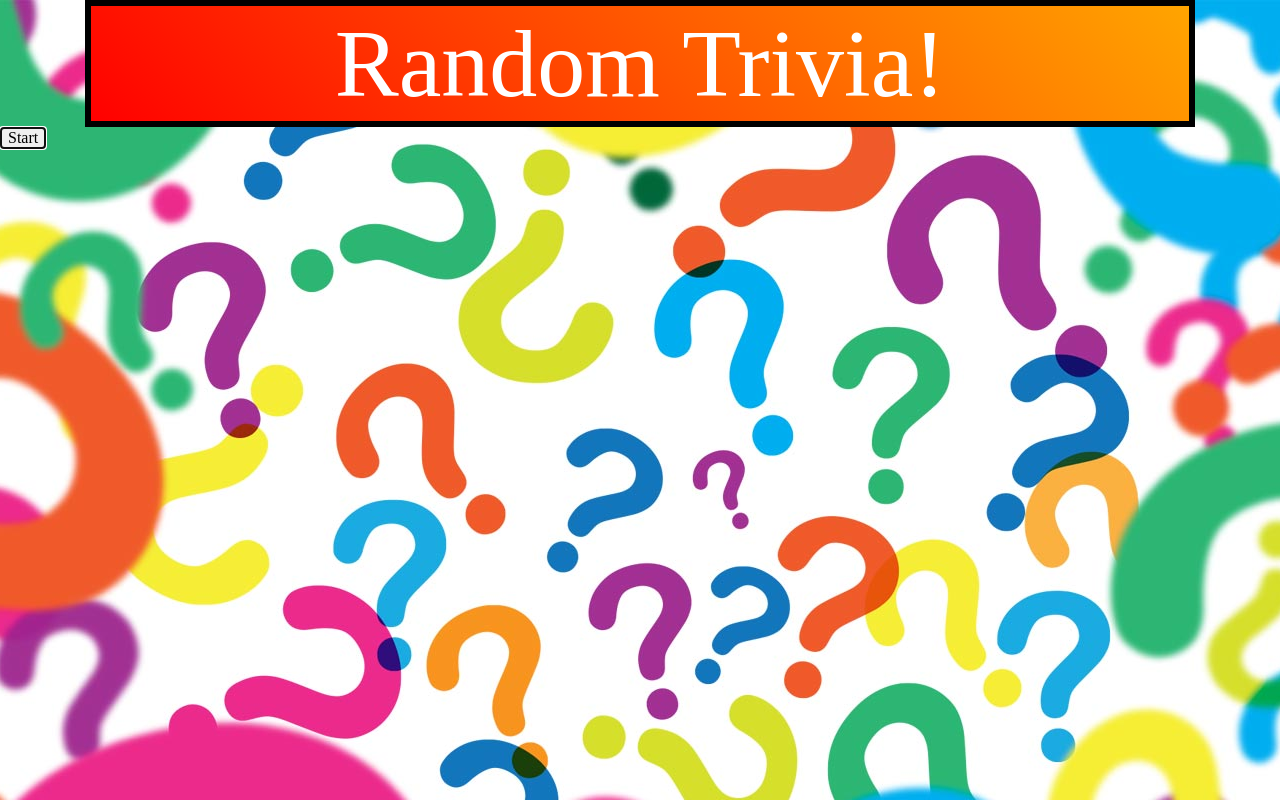
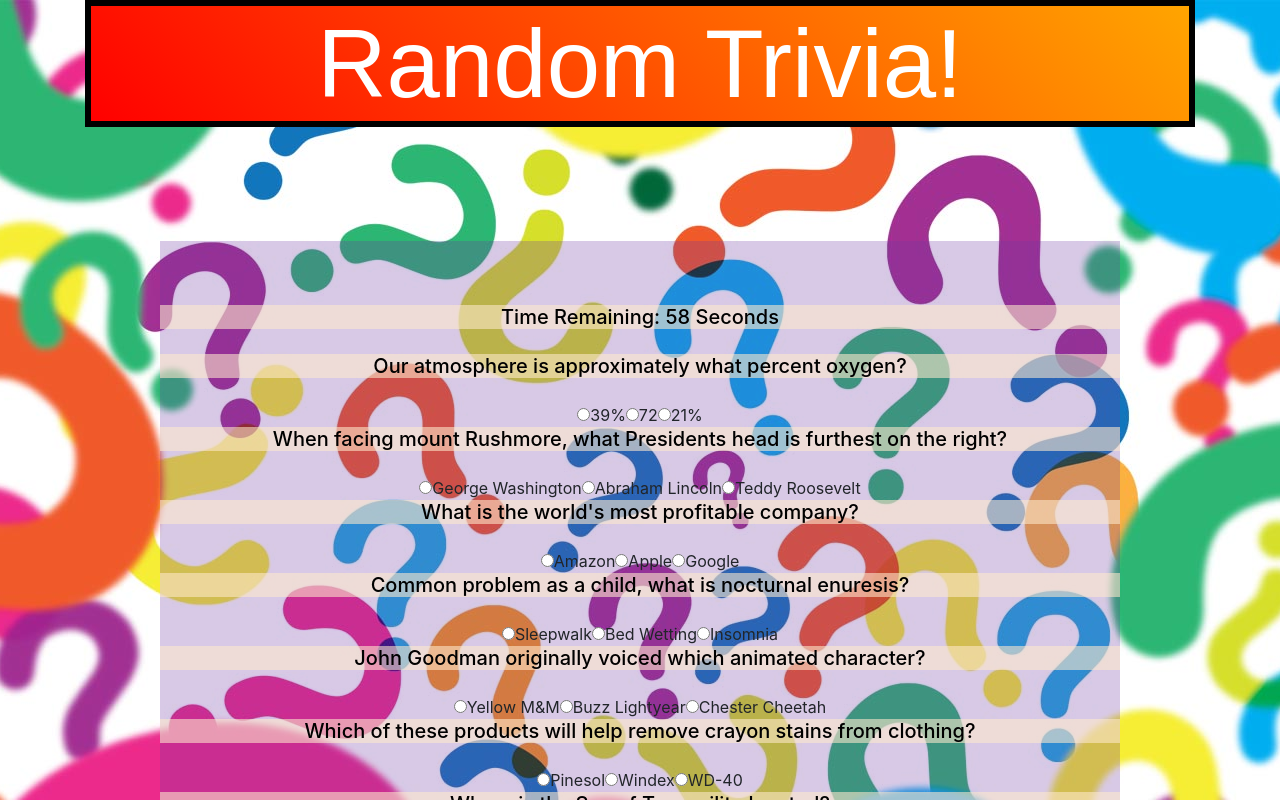
Before and after one commit to diesol49/TriviaGame, a plain HTML site: page index.html in a window 1280 px wide. Both pictures are taken after a click on the button "Start". Shown: the top 800 px of the page. Drawn offline with nearby package versions, Linux system fonts and the light colour scheme.

Commit message:
finished assigment

```diff
--- a/assets/css/style.css
+++ b/assets/css/style.css
@@ -6,6 +6,7 @@ body {
     width: 100%;
     height: 100%;
     margin: 0px;
+    text-align: center;
 }
 
 .display-1 {
@@ -16,26 +17,57 @@ body {
 
 }
 
-#mainTimer {
-    text-align: center;
+#wrapper {
+    width: 960px;
+    min-height: 80%;
+    box-sizing: border-box;
+    padding: 5% 0;
+    margin: 5% auto;
+    background-color: rgba(108, 52, 160, 0.267);
 }
 
-.button {
-    text-align: center;
+#sub-wrapper {
+    position: relative;
+    top: 20%;
 }
 
-.questions {
-        background-image: url(../images/240_F_224032170_7PfrDJYWjCw4Rs1WFvhPkiSPuD02sw1q.jpg);
-        position: absolute;
-        color: white;
-        padding: 20px;
-        border-width: 12px;
-        font-variant: small-caps;
-        font-weight: bold;
-        height: 200px;
-        width: 400px;
-        margin: -100px 0 0 -200px;
-        top: 50%;
-        left: 50%;
-        border: black 3px;
-    }
+button {
+    display: block;
+    width: 100px;
+    height: 50px;
+    margin: 5px auto 0;
+    font-size: 22px;
+    cursor: pointer;
+    background: transparent;
+    border: 0;
+}
+h1 {
+    margin-bottom: 50px;
+    font-family: Geo, sans-serif;
+    font-size: 6.5em;
+    font-weight: bold;
+    color: blue;
+}
+
+h2 {
+    margin-bottom: 25px;
+    font-size: 20px;
+    color: black;
+    background-color: rgba(255, 235, 205, 0.575);
+}
+
+h3 {
+  margin-bottom: 10px;
+  font-size: 20px;
+  background-color:
+
+}
+
+#start {
+    margin-top: 10%;
+    background: rgb(235, 125, 0);
+    border: 2px solid rgb(38, 38, 43);
+  }
+#quiz h2 {
+        margin-top: 50px;
+}
--- a/assets/javascript/app.js
+++ b/assets/javascript/app.js
@@ -1,140 +1,139 @@
+var card = $("#quiz-area");
 
-
-// display a timer
-var area = $("#quiz");
-
-var myQuestions = [
+// Questions
+var questions = [
     {
     question: "Our atmosphere is approximately what percent oxygen?",
-    choices: [  "39%",
+    answers: [      "39%",
                     "72",
                     "21%"],
-    answer: "21%"
+    correctAnswer:  "21%"
 
     },
 
 {
     question: "When facing mount Rushmore, what Presidents head is furthest on the right?",
-    choices: [   "George Washington",
+    answers: [      "George Washington",
                     "Abraham Lincoln",
                     "Teddy Roosevelt"],
-    answer: "Abraham Lincoln"
+    correctAnswer:  "Abraham Lincoln"
     },
 
 {
     question: "What is the world's most profitable company?",
-    choices: [  "Amazon",
+    answers: [      "Amazon",
                     "Apple",
                     "Google"],
-    answer: "Apple"
+    correctAnswer:  "Apple"
     },
 
 {
     question: "Common problem as a child, what is nocturnal enuresis?",
-    choices: [  "Sleepwalk",
+    answers: [      "Sleepwalk",
                     "Bed Wetting",
                     "Insomnia"],
-    answer: "Bed Wetting"
+    correctAnswer:  "Bed Wetting"
     },
 
 {
     question: "John Goodman originally voiced which animated character?",
-    choices: [  "Yellow M&M",
+    answers: [      "Yellow M&M",
                     "Buzz Lightyear",
                     "Chester Cheetah"],
-    answer: "Yellow M&M"
+    correctAnswer:  "Yellow M&M"
     },
 
 {
     question: "Which of these products will help remove crayon stains from clothing?",
-    choices: [  "Pinesol",
-                "Windez",
+    answers: [      "Pinesol",
+                    "Windex",
                     "WD-40"],
-    answer: "WD-40"
+    correctAnswer:  "WD-40"
     },
 
 {
     question: "Where is the Sea of Tranquility located?",
-    choices: [  "The Moon",
+    answers: [      "The Moon",
                     "Brazil",
                     "Australia"],
-    answer: "The Moon"
+    correctAnswer:  "The Moon"
     },
 
 {
     question: "Which chess piece can only move diagonally?",
-    choices: [  "Rook",
+    answers: [      "Rook",
                     "Knight",
                     "Bishop"],
-    answer: "Bishop"
+    correctAnswer:  "Bishop"
     },
 
 {
     question: "What was the first planet discovered by using a telescope in 1781?",
-    choices: [  "Mars",
+    answers: [      "Mars",
                     "Uranus",
                     "Jupiter"],
-    answer: "Uranus"
+    correctAnswer:  "Uranus"
     },
 
 {
     question: "Why doesn't a duck's quack echo?",
-    choices: [  "Unique Vocal Chords",
+    answers: [      "Unique Vocal Chords",
                     "Hollow Beaks",
                     "Nobody Knows"],
-    answer: "Nobody Knows"
+    correctAnswer:  "Nobody Knows"
     },
 
 {
     question: "What is the Milky Way?",
-    choices: [  "Chocolate Bar",
+    answers: [      "Chocolate Bar",
                     "A form of stars",
                     "Our Galaxy"],
-    answer: "Our Galaxy"
+    correctAnswer:  "Our Galaxy"
     },
 ];
 
-var counter
+var timer;
+
 var game = {
   correct: 0,
   incorrect: 0,
-    timer: 40,
+  counter: 60,
 
   countdown: function() {
-        game.timer--;
-        $("#timer-number").html(game.timer);
-        if (game.timer === 0) {
-            console.log("Time Up!");
+    game.counter--;
+    $("#counter-number").html(game.counter);
+    if (game.counter === 0) {
+      console.log("TIME UP");
       game.done();
     }
   },
 
   start: function() {
-        counter = setInterval(game.countdown, 1000);
+    timer = setInterval(game.countdown, 1000);
 
-        $("#main-timer").prepend(
-            "<h2>Time Remaining: <span id='counter-number'>40</span> Seconds</h2>"
+    $("#sub-wrapper").prepend(
+      "<h2>Time Remaining: <span id='counter-number'>60</span> Seconds</h2>"
     );
 
     $("#start").remove();
 
-        for (var i = 0; i < myQuestions.length; i++) {
-            area.append("<h2>" + myQuestions[i].question + "</h2>");
-            for (var j = 0; j < myQuestions[i].choices.length; j++) {
-                area.append("<input type='radio' name='question-" + i +
-                "' value='" + myQuestions[i].choices[j] + "''>" + myQuestions[i].choices[j]);
+    for (var i = 0; i < questions.length; i++) {
+      card.append("<h2>" + questions[i].question + "</h2>");
+      for (var j = 0; j < questions[i].answers.length; j++) {
+        card.append("<input type='radio' name='question-" + i +
+          "' value='" + questions[i].answers[j] + "''>" + questions[i].answers[j]);
       }
     }
 
-        area.append("<button id ='done'> Done</button>");
+    card.append("<button id='done'>Done</button>");
   },
 
   done: function() {
-        var inputs = area.children("input:checked");
+    var inputs = card.children("input:checked");
     for (var i = 0; i < inputs.length; i++) {
-            if ($(inputs[i]).val () === myQuestions[i].answer) {
+      if ($(inputs[i]).val() === questions[i].correctAnswer) {
         game.correct++;
-            }   else{
+      } else {
         game.incorrect++;
       }
     }
@@ -142,16 +141,18 @@ var game = {
   },
 
   result: function() {
-        clearInterval(counter);
-        $("#main-timer h2").remove();
+    clearInterval(timer);
 
-        area.html("<h2> Done!</h2>");
-        area.append("<h3>Correct Answers: " + this.correct + "</h3>");
-        area.append("<h3>Incorrect Answers: " + this.incorrect + "</h3>");
+    $("#sub-wrapper h2").remove();
+
+    card.html("<h2>All Done!</h2>");
+    card.append("<h3>Correct Answers: " + this.correct + "</h3>");
+    card.append("<h3>Incorrect Answers: " + this.incorrect + "</h3>");
   }
 };
 
-$(docuemnt).on("click", "#start", function() {
+
+$(document).on("click", "#start", function() {
   game.start();
 });
 
--- a/index.html
+++ b/index.html
@@ -5,19 +5,18 @@
     <meta charset="UTF-8">
     <meta name="viewport" content="width=device-width, initial-scale=1.0">
     <meta http-equiv="X-UA-Compatible" content="ie=edge">
+    <!-- BOOTSTRAP -->
     <link rel="stylesheet" href="https://stackpath.bootstrapcdn.com/bootstrap/4.3.1/css/bootstrap.min.css"
-        integrity="sha384-ggOyR0iXCbMQv3Xipma34MD+dH/1fQ784/j6cY/iJTQUOhcWr7x9JvoRxT2MZw1T" crossorigin="anonymous">
+    integrity="sha384-ggOyR0iXCbMQv3Xipma34MD+dH/1fQ784/j6cY/iJTQUOhcWr7x9JvoRxT2MZw1T" crossorigin="anonymous">
+    <!-- CSS SHEET -->
     <link rel="stylesheet" type="text/css" href="assets/css/style.css">
-    <link rel="stylesheet" href="https://cdnjs.cloudflare.com/ajax/libs/meyer-reset/2.0/reset.css">
-
+    <!-- jQUERY -->
     <script type="text/javascript" src="https://cdnjs.cloudflare.com/ajax/libs/jquery/3.2.1/jquery.min.js"></script>
 
     <title>TriviaGame</title>
 </head>
 
 <body>
-    <script type="text/javascript" src="assets/javascript/app.js"></script>
-
 
     <div class="container">
         <div class="row">
@@ -25,19 +24,20 @@
                 <h1 class="display-1">Random Trivia!</h1>
             </div>
         </div>
-
     </div>
 
+
     <!-- append the questions into this div -->
-    <div class="wrapper">
-        <div id="main-timer">
-            <div id="quiz">
+    <div id="wrapper">
+        <div id="sub-wrapper">
+            <div id="quiz-area">
                 <button id="start">Start</button>
             </div>
-
-
         </div>
     </div>
+
+    <script type="text/javascript" src="assets/javascript/app.js"></script>
+
 </body>
 
 </html>
```
Lines whose indentation alone changed are shown as unchanged.
